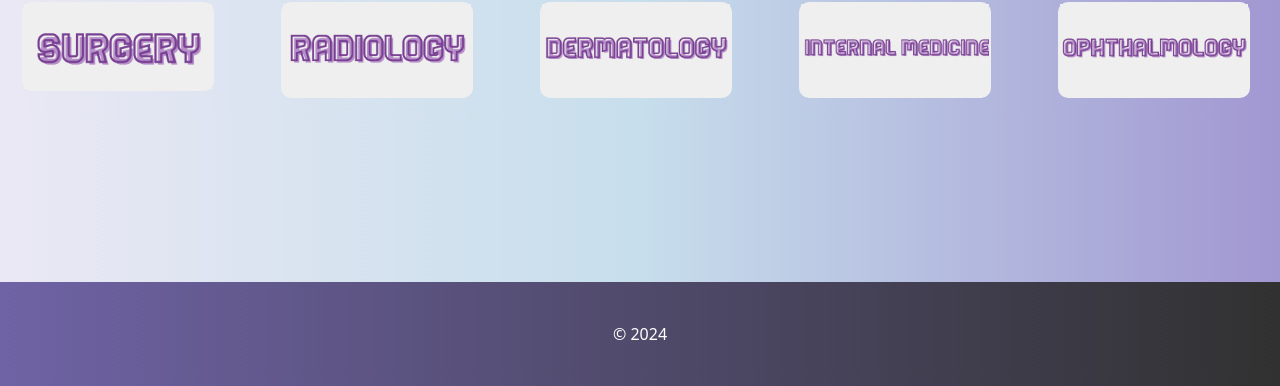
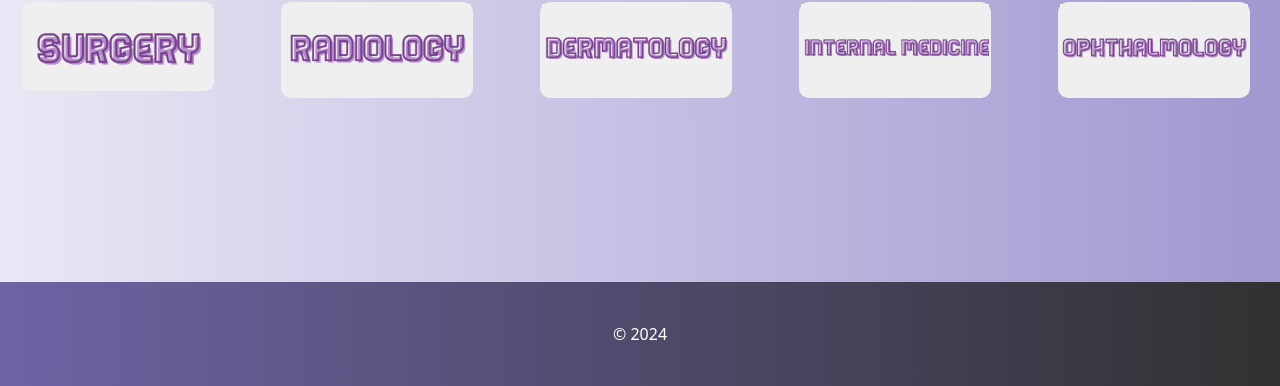
Before and after one commit to GnarlyJock45/nfc_project, a plain HTML site: page index.html in a window 1280 px wide. Shown: the part 646-1032 px from the top of the page. Drawn offline with nearby package versions, Linux system fonts and the light colour scheme.

Commit message:
final_main_color_change

```diff
--- a/index.html
+++ b/index.html
@@ -7,7 +7,7 @@
     <script src="https://cdn.tailwindcss.com"></script>
     <link rel="stylesheet" href="style.css">
 </head>
-<body class="bg-gradient-to-r from-[#eae8f4] via-[#c7deec] to-[#a197d1]">
+<body class="bg-gradient-to-r from-[#eae8f4] to-[#a197d1]">
 
 
 
```
